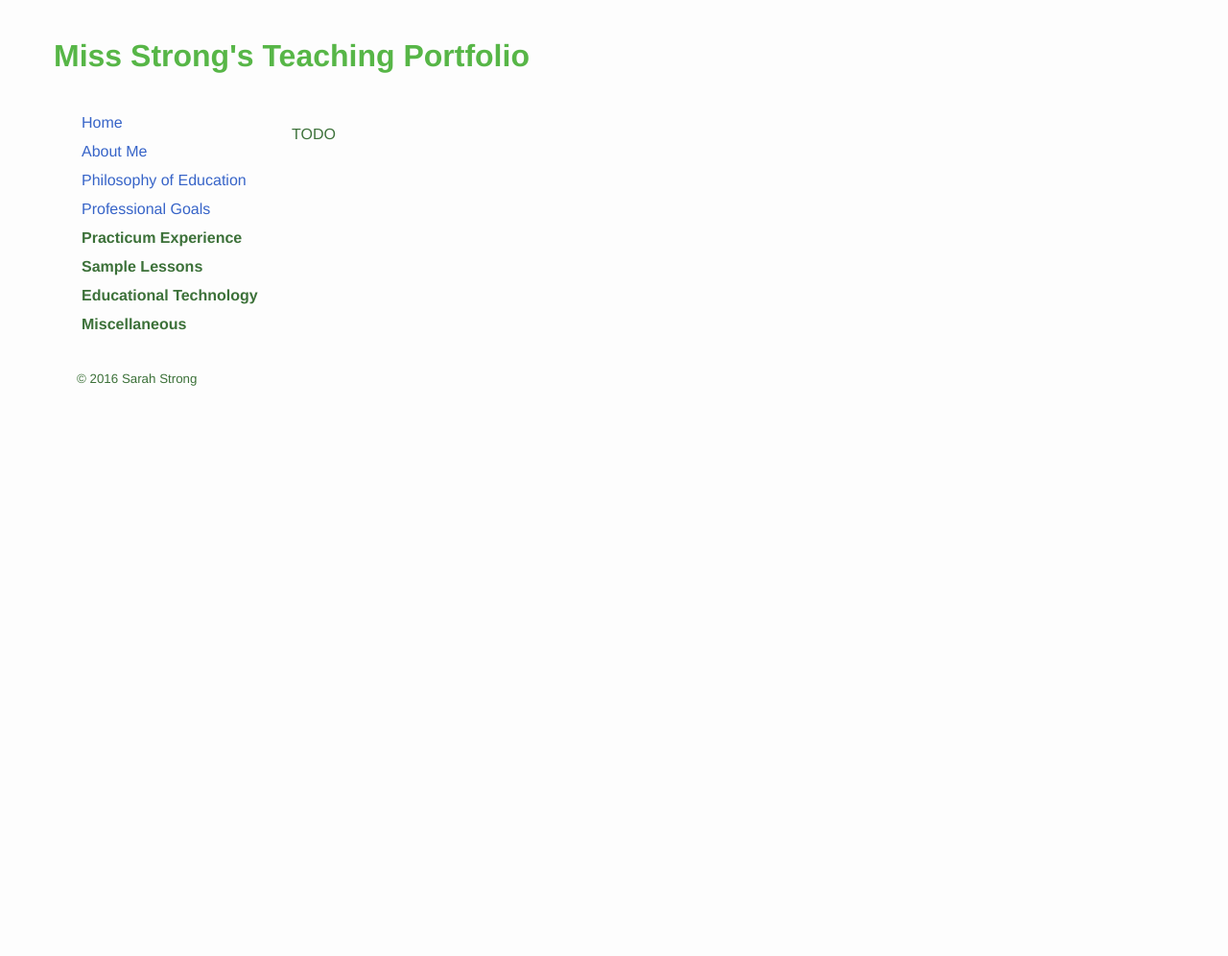
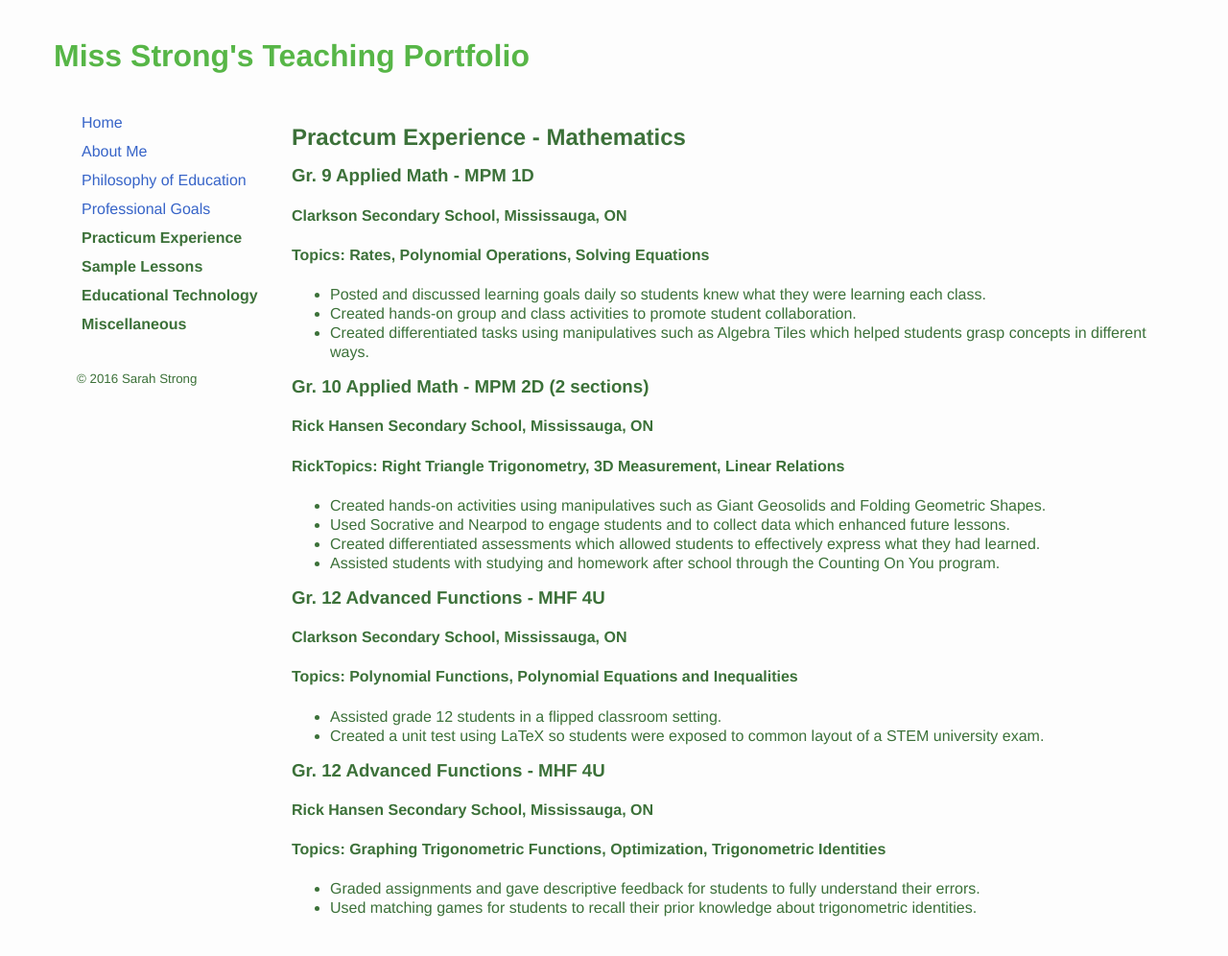
Before and after one commit to sarahstrong314/sarahstrong.ca, a Jekyll site: the page built from practicum-experience/mathematics.html, in a window 1280 px wide. Shown: the whole page at 96% size. Built offline with Jekyll 4.4.1, drawn with Linux system fonts in a browser that asks for light colours; nearby versions of some CDN libraries; library files that are not in the unit come from our copies; Markdown is read by kramdown in place of the engine named in the settings; before the commit the page ends 900 px from its top, so only the background shows below that.

Commit message:
Added content to math prac page

```diff
--- a/practicum-experience/mathematics.html
+++ b/practicum-experience/mathematics.html
@@ -5,8 +5,41 @@ title: Mathematics
 
 <div id="Mathematics">
 
-<p>TODO</p>
+<h2>Practcum Experience - Mathematics</h2>
 
-<!--Insert stuff about teaching math on prac..-->
+<h3><strong>Gr. 9 Applied Math</strong> - MPM 1D</h3>
+<h4>Clarkson Secondary School, Mississauga, ON</h4>
+<h4>Topics: Rates, Polynomial Operations, Solving Equations</h4>
+<ul>
+  <li>Posted and discussed learning goals daily so students knew what they were learning each class.</li>
+  <li>Created hands-on group and class activities to promote student collaboration.</li>
+  <li>Created differentiated tasks using manipulatives such as Algebra Tiles which helped students grasp concepts in different ways.</li>
+</ul>
+
+<h3><strong>Gr. 10 Applied Math</strong> - MPM 2D (2 sections)</h3>
+<h4>Rick Hansen Secondary School, Mississauga, ON</h4>
+<h4>RickTopics: Right Triangle Trigonometry, 3D Measurement, Linear Relations</h4>
+<ul>
+  <li>Created hands-on activities using manipulatives such as Giant Geosolids and Folding Geometric Shapes.</li>
+  <li>Used Socrative and Nearpod to engage students and to collect data which enhanced future lessons.</li>
+  <li>Created differentiated assessments which allowed students to effectively express what they had learned.</li>
+  <li>Assisted students with studying and homework after school through the Counting On You program.</li>
+</ul>
+
+<h3><strong>Gr. 12 Advanced Functions</strong> - MHF 4U</h3>
+<h4>Clarkson Secondary School, Mississauga, ON</h4>
+<h4>Topics: Polynomial Functions, Polynomial Equations and Inequalities</h4>
+<ul>
+  <li>Assisted grade 12 students in a flipped classroom setting.</li>
+  <li>Created a unit test using LaTeX so students were exposed to common layout of a STEM university exam.</li>
+</ul>
+
+<h3><strong>Gr. 12 Advanced Functions</strong> - MHF 4U</h3>
+<h4>Rick Hansen Secondary School, Mississauga, ON</h4>
+<h4>Topics: Graphing Trigonometric Functions, Optimization, Trigonometric Identities</h4>
+<ul>
+  <li>Graded assignments and gave descriptive feedback for students to fully understand their errors.</li>
+  <li>Used matching games for students to recall their prior knowledge about trigonometric identities.</li>
+</ul>
 
 </div>
```
